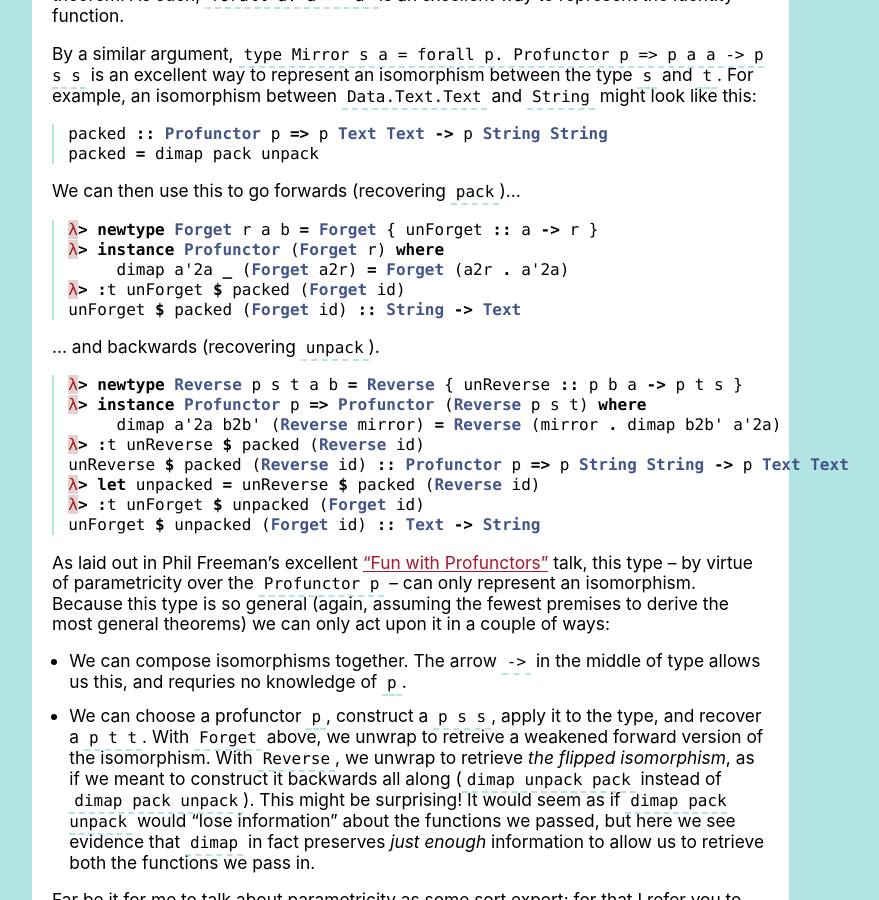
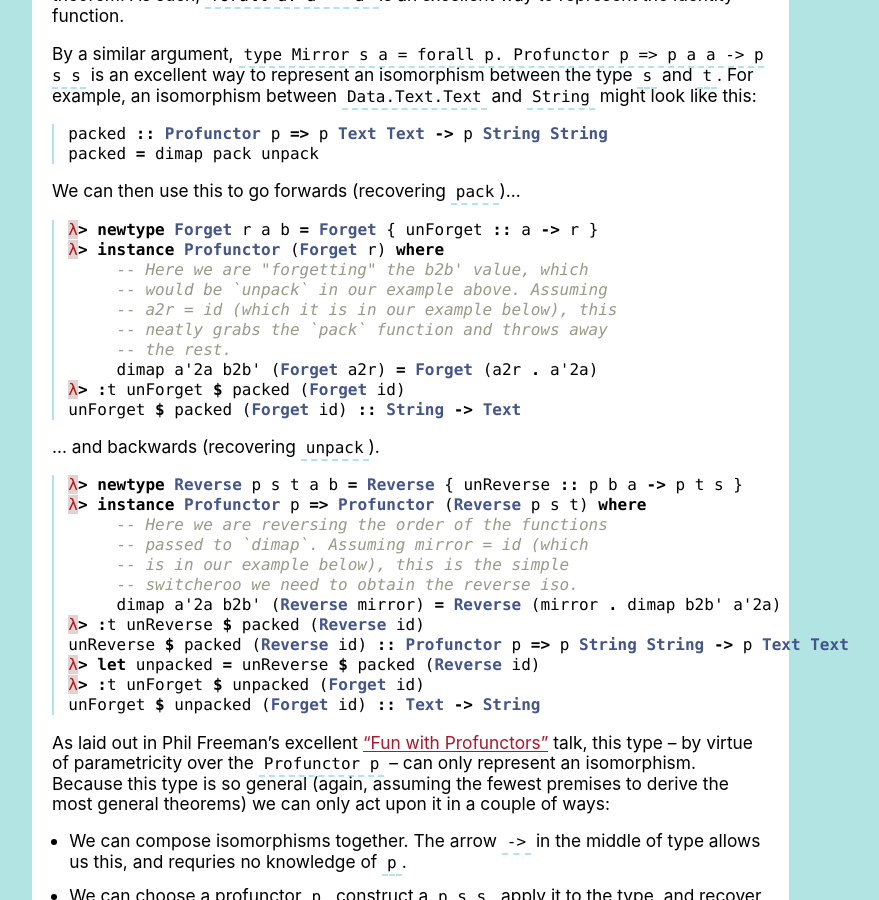
Before and after one commit to hlian/hao.codes, a Jekyll site: the page built from _posts/2016-08-30-functors.md, in a window 1280 px wide and 900 px high, scrolled down 2906 px. Shown: the whole window, without its empty margins (0-879 px from the left). Built offline with Jekyll 4.4.1, drawn with Linux system fonts in a browser that asks for light colours.

Commit message:
helpful comments

````diff
--- a/_posts/2016-08-30-functors.md
+++ b/_posts/2016-08-30-functors.md
@@ -132,7 +132,12 @@ We can then use this to go forwards (recovering `pack`)...
 ```haskell
 λ> newtype Forget r a b = Forget { unForget :: a -> r }
 λ> instance Profunctor (Forget r) where
-     dimap a'2a _ (Forget a2r) = Forget (a2r . a'2a)
+     -- Here we are "forgetting" the b2b' value, which
+     -- would be `unpack` in our example above. Assuming
+     -- a2r = id (which it is in our example below), this
+     -- neatly grabs the `pack` function and throws away
+     -- the rest.
+     dimap a'2a b2b' (Forget a2r) = Forget (a2r . a'2a)
 λ> :t unForget $ packed (Forget id)
 unForget $ packed (Forget id) :: String -> Text
 ```
@@ -142,6 +147,10 @@ unForget $ packed (Forget id) :: String -> Text
 ```haskell
 λ> newtype Reverse p s t a b = Reverse { unReverse :: p b a -> p t s }
 λ> instance Profunctor p => Profunctor (Reverse p s t) where
+     -- Here we are reversing the order of the functions
+     -- passed to `dimap`. Assuming mirror = id (which
+     -- is in our example below), this is the simple
+     -- switcheroo we need to obtain the reverse iso.
      dimap a'2a b2b' (Reverse mirror) = Reverse (mirror . dimap b2b' a'2a)
 λ> :t unReverse $ packed (Reverse id)
 unReverse $ packed (Reverse id) :: Profunctor p => p String String -> p Text Text
````
